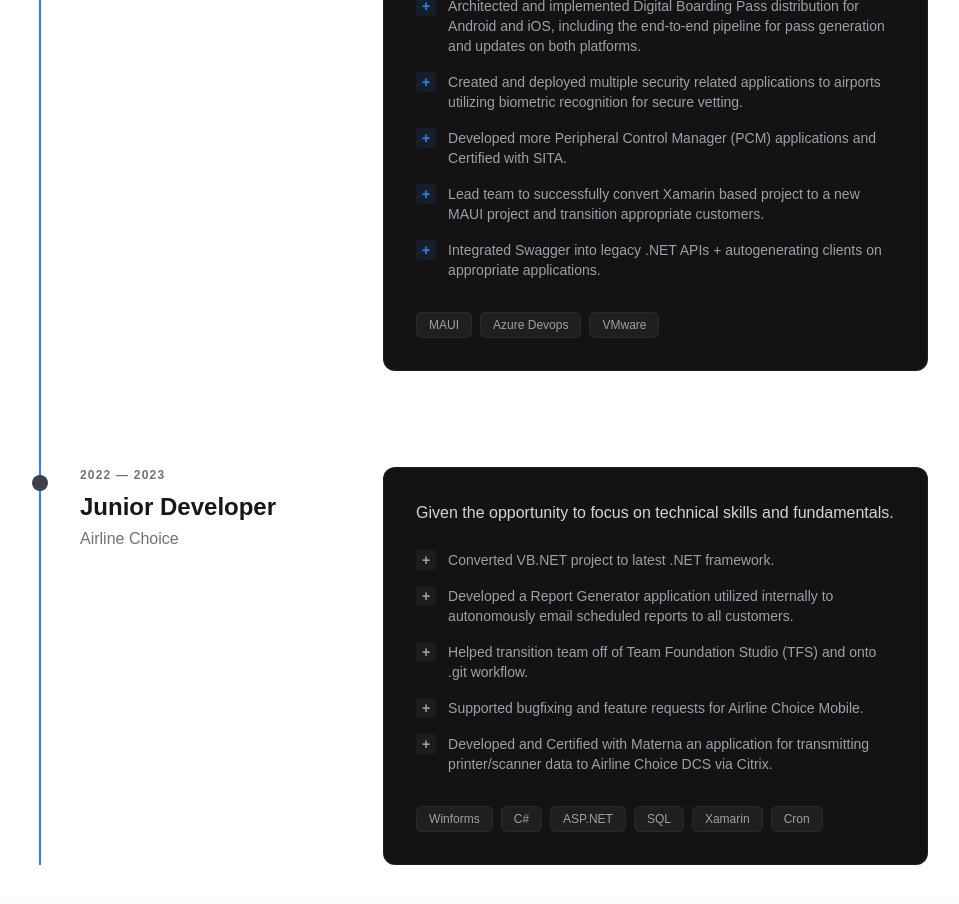
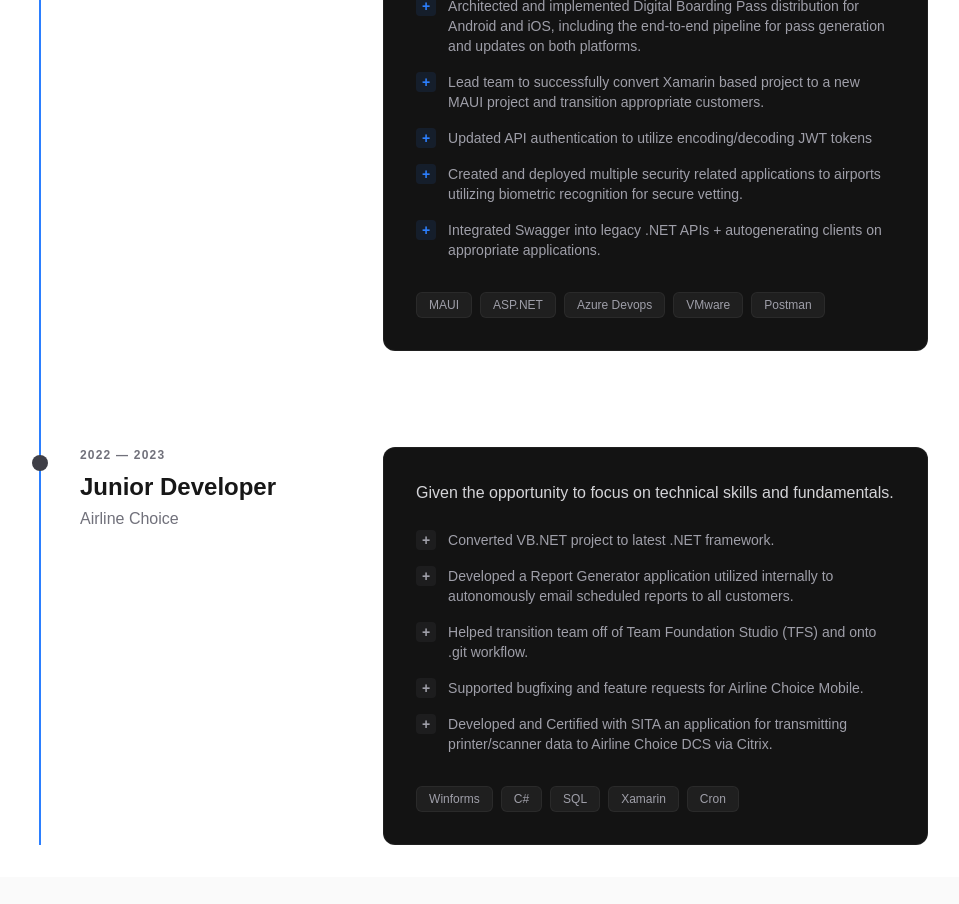
Before and after one commit to wyznozy/Portfolio, a Next.js app: page /Portfolio/ in a window 1280 px wide. Shown: the part 1100-2004 px from the top of the page, without its empty margins (160-1119 px from the left). Built offline with nearby package versions, Linux system fonts and the light colour scheme.

Commit message:
Reordered + modified some of the bullet points

```diff
--- a/app/page.tsx
+++ b/app/page.tsx
@@ -110,12 +110,12 @@
     description: "Focus on soft skills alongside system design.",
     bullets: [
       "Architected and implemented Digital Boarding Pass distribution for Android and iOS, including the end-to-end pipeline for pass generation and updates on both platforms.",
+      "Lead team to successfully convert Xamarin based project to a new MAUI project and transition appropriate customers.",
+      "Updated API authentication to utilize encoding/decoding JWT tokens",
       "Created and deployed multiple security related applications to airports utilizing biometric recognition for secure vetting.",
-      "Developed more Peripheral Control Manager (PCM) applications and Certified with SITA.",
-      "Lead team to successfully convert Xamarin based project to a new MAUI project and transition appropriate customers.",
       "Integrated Swagger into legacy .NET APIs + autogenerating clients on appropriate applications.",
     ],
-    tags: ["MAUI", "Azure Devops", "VMware"],
+    tags: ["MAUI", "ASP.NET", "Azure Devops", "VMware", "Postman"],
     active: true,
   },
   {
@@ -128,9 +128,9 @@
       "Developed a Report Generator application utilized internally to autonomously email scheduled reports to all customers.",
       "Helped transition team off of Team Foundation Studio (TFS) and onto .git workflow.",
       "Supported bugfixing and feature requests for Airline Choice Mobile.",
-      "Developed and Certified with Materna an application for transmitting printer/scanner data to Airline Choice DCS via Citrix."
+      "Developed and Certified with SITA an application for transmitting printer/scanner data to Airline Choice DCS via Citrix."
     ],
-    tags: ["Winforms", "C#", "ASP.NET", "SQL", "Xamarin", "Cron"],
+    tags: ["Winforms", "C#", "SQL", "Xamarin", "Cron"],
   },
 ];
 
```
